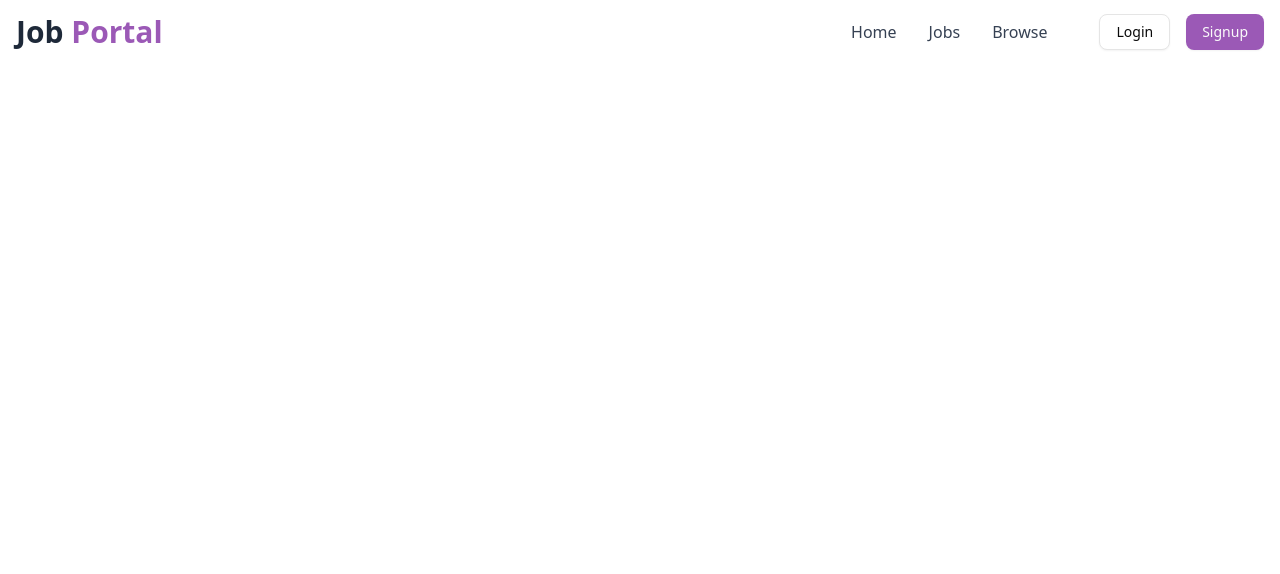
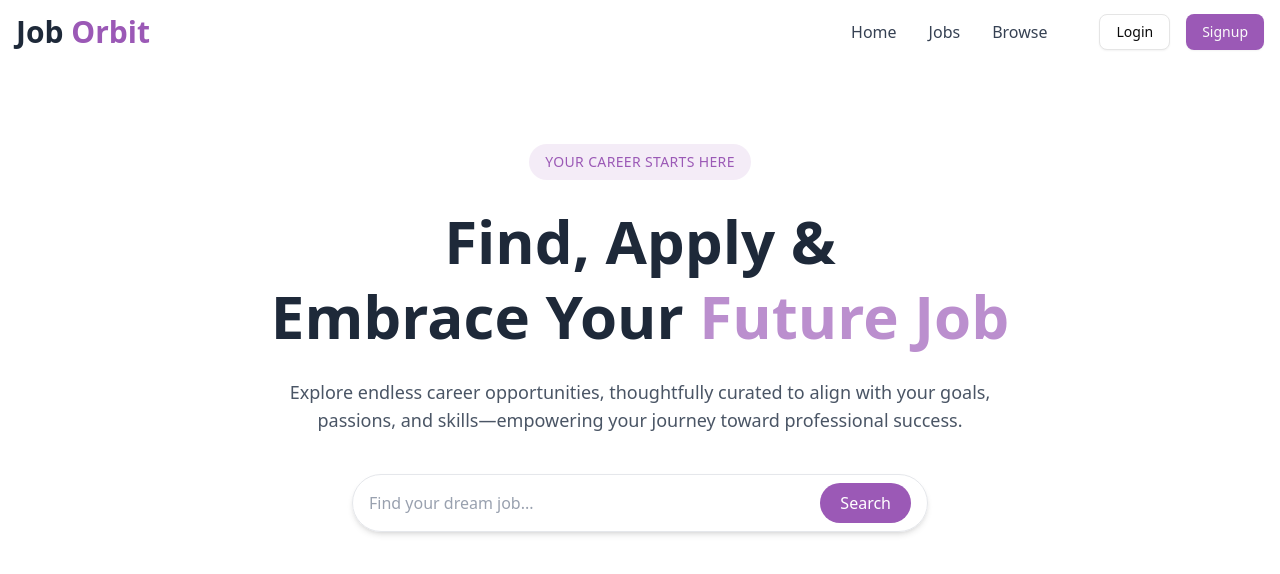
Before and after one commit to Anupama-n/job-portal, a React (Vite) app in the folder frontend/: page / in a window 1280 px wide. Shown: the top 574 px of the page. Built offline with nearby package versions, Linux system fonts and the light colour scheme.

Commit message:
Landing page completed

```diff
--- /dev/null
+++ b/frontend/src/components/HeroSection.jsx
@@ -0,0 +1,35 @@
+import React from 'react'
+
+const HeroSection = () => {
+  return (
+    <section className='text-center py-20 px-4 bg-white'>
+      <span className='inline-block px-4 py-2 mb-6 rounded-full bg-[#F4ECF7] text-[#9B59B6] font-medium text-sm tracking-wide uppercase'>
+        Your Career Starts Here
+      </span>
+
+      <h1 className='text-4xl sm:text-5xl md:text-6xl font-extrabold leading-tight text-gray-800'>
+        Find, Apply & <br />
+        Embrace Your <span className='text-[#BB8FCE]'>Future Job</span>
+      </h1>
+
+      <p className='mt-6 text-gray-600 max-w-3xl mx-auto text-base md:text-lg'>
+        Explore endless career opportunities, thoughtfully curated to align with your goals, passions, and skills—empowering your journey toward professional success.
+      </p>
+
+      <div className='mt-10 flex items-center justify-center'>
+        <div className="flex w-full max-w-xl shadow-md border border-gray-200 px-4 py-2 rounded-full items-center gap-3">
+          <input
+            type="text"
+            placeholder="Find your dream job..."
+            className='w-full bg-transparent outline-none text-gray-800 placeholder-gray-400'
+          />
+          <button className='bg-[#9B59B6] text-white px-5 py-2 rounded-full font-medium hover:bg-[#884EA0] transition-all'>
+            Search
+          </button>
+        </div>
+      </div>
+    </section>
+  )
+}
+
+export default HeroSection
--- a/frontend/src/components/auth/login.jsx
+++ b/frontend/src/components/auth/login.jsx
@@ -6,6 +6,10 @@ import { Link, useNavigate } from 'react-router-dom';
 import { USER_API_END_POINT } from '@/utils/constant';
 import axios from "axios";
 import { toast } from 'sonner';
+import { useDispatch, useSelector } from 'react-redux';
+import { setLoading } from '@/redux/authSlice';
+import store from '@/redux/store';
+import { Loader, Loader2 } from 'lucide-react';
 
 
 const Login = () => {
@@ -14,8 +18,9 @@ const Login = () => {
         password: "",
         role: "student"
     });
-    const navigate = useNavigate ();
-
+    const {loading} = useSelector(store=>store.auth)
+    const navigate = useNavigate();
+    const dispatch = useDispatch();
     const changeEventHandler = (e) => {
         setInput({ ...input, [e.target.name]: e.target.value });
     };
@@ -23,21 +28,15 @@ const Login = () => {
     const submitHandler = async (e) => {
         e.preventDefault();
 
-        const formData = new FormData();
-
-                formData.append("email", input.email);
-
-                formData.append("password", input.password);
-                formData.append("role", input.role);
-
+        dispatch(setLoading(true));
         try {
-                    const res = await axios.post(`${USER_API_END_POINT}/login`, input,{
-                        headers:{
+            const res = await axios.post(`${USER_API_END_POINT}/login`, input, {
+                headers: {
                     "Content-Type": "application/json"
                 },
                 withCredentials: true,
             });
-                    if (res.data.success){
+            if (res.data.success) {
                 navigate("/")
                 toast.success(res.data.message);
             }
@@ -45,6 +44,9 @@ const Login = () => {
             console.error("Signup error:", error);
             const errorMessage = error.response?.data?.message || "Something went wrong. Please try again.";
             toast.error(errorMessage);
+        }
+        finally{
+            dispatch(setLoading(false));
         }
 
     }
@@ -116,7 +118,8 @@ const Login = () => {
                     <div className="flex justify-end mb-4">
                         <Link to="/forgot-password" className="text-sm text-[#9B59B6] hover:underline">Forgot Password?</Link>
                     </div>
-
+                    {
+                        loading ? <button className='m-full my-4'> <Loader2 className='ms-2 h-4 w-4 animate-spin'/>Please Wait</button>:
                         <div className="flex justify-center">
                         <button
                             type="submit"
@@ -125,6 +128,10 @@ const Login = () => {
                             Login
                         </button>
                     </div>
+
+                    }
+
+
 
                     <div className="flex justify-center">
                         <span>
--- a/frontend/src/components/auth/signup.jsx
+++ b/frontend/src/components/auth/signup.jsx
@@ -6,6 +6,9 @@ import { Link, useNavigate } from 'react-router-dom';
 import { USER_API_END_POINT } from '@/utils/constant';
 import axios from "axios";
 import { toast } from 'sonner';
+import { useDispatch, useSelector } from 'react-redux';
+import store from '@/redux/store';
+import { setLoading } from '@/redux/authSlice';
 
 const Signup = () => {
     const [input, setInput] = useState({
@@ -16,7 +19,8 @@ const Signup = () => {
         role: "",
         file: ""
     });
-
+    const {loading} = useSelector(store=>store.auth);
+    const dispatch = useDispatch();
     const navigate = useNavigate();
 
     const changeEventHandler = (e) => {
@@ -42,6 +46,7 @@ const Signup = () => {
         }
 
         try {
+            dispatch(setLoading(true));
             const res = await axios.post(`${USER_API_END_POINT}/register`, formData, {
                 headers: {
                     "Content-Type": "multipart/form-data"
@@ -57,6 +62,8 @@ const Signup = () => {
             console.error("Signup error:", error);
             const errorMessage = error.response?.data?.message || "Something went wrong. Please try again.";
             toast.error(errorMessage);
+        }finally{
+            dispatch(setLoading(false));
         }
     };
 
@@ -155,14 +162,19 @@ const Signup = () => {
                         />
                     </div>
 
-                    <div className="flex justify-center">
+                    {
+                        loading ? <button className='m-full my-4'> <Loader2 className='ms-2 h-4 w-4 animate-spin'/>Please Wait</button>:
+                        <div className="flex justify-center">
                         <button
                             type="submit"
                             className="w-full py-2 px-4 bg-[#9B59B6] text-white font-semibold rounded-md shadow-md hover:bg-[#7A3C8E] focus:outline-none focus:ring-2 focus:ring-[#9B59B6] mb-4"
                         >
-                            Sign Up
+                            Signup
                         </button>
                     </div>
+
+                    }
+
 
                     <div className="flex justify-center">
                         <span>
--- a/frontend/src/components/home.jsx
+++ b/frontend/src/components/home.jsx
@@ -1,10 +1,15 @@
 import React from 'react'
 import Navbar from './shared/Navbar'
+import HeroSection from './HeroSection'
 
 const Home = () => {
   return (
     <div>
         <Navbar/>
+        <HeroSection/>
+        {/* <CategoryCarousel/>
+        <LatestJobs/>
+        <Footer/> */}
     </div>
   )
 }
--- a/frontend/src/components/shared/Navbar.jsx
+++ b/frontend/src/components/shared/Navbar.jsx
@@ -23,7 +23,7 @@ const Navbar = () => {
           <div className="flex justify-between items-center h-16">
             {/* Logo */}
             <h1 className="text-3xl font-bold text-gray-800">
-              Job <span className="text-[#9B59B6]">Portal</span>
+            Job <span className="text-[#9B59B6]">Orbit</span>
             </h1>
 
             <div className="flex items-center space-x-7">
--- a/frontend/src/main.jsx
+++ b/frontend/src/main.jsx
@@ -3,10 +3,14 @@ import { createRoot } from 'react-dom/client'
 import './index.css'
 import App from './App.jsx'
 import { Toaster } from 'sonner'
+import { Provider } from 'react-redux'
+import store from './redux/store'
 
 createRoot(document.getElementById('root')).render(
   <StrictMode>
-    <App />
-    <Toaster/>
+    <Provider store={store}>
+      <App />
+      <Toaster />
+    </Provider>
   </StrictMode>,
 )
--- /dev/null
+++ b/frontend/src/redux/authSlice.js
@@ -0,0 +1,16 @@
+import { createSlice } from "@reduxjs/toolkit";
+
+const authSlice = createSlice({
+    name:"auth",
+    initialState:{
+        loading: false
+    },
+    reducers:{
+        setLoading:(state, action) => {
+            state.loading = action.payload;
+        }
+    }
+});
+
+export const {setLoading} = authSlice.actions;
+export default authSlice.reducer;
--- /dev/null
+++ b/frontend/src/redux/store.js
@@ -0,0 +1,11 @@
+import { configureStore } from "@reduxjs/toolkit";
+import authSlice from "./authSlice"
+
+const store = configureStore({
+    reducer: {
+        auth: authSlice
+
+    }
+});
+
+export default store;
```
Lines whose indentation alone changed are shown as unchanged.
